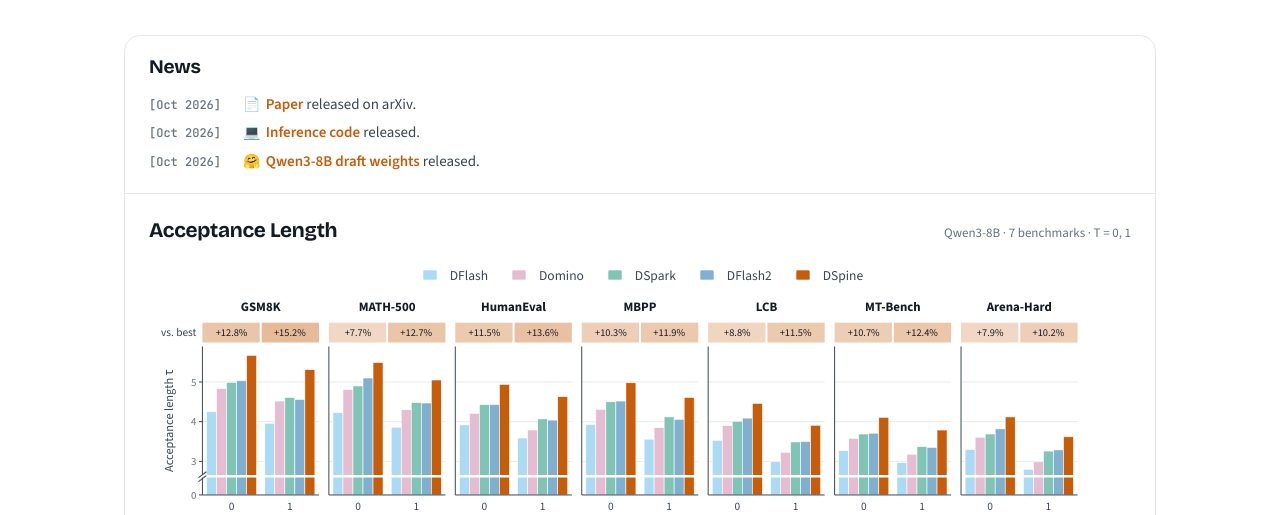
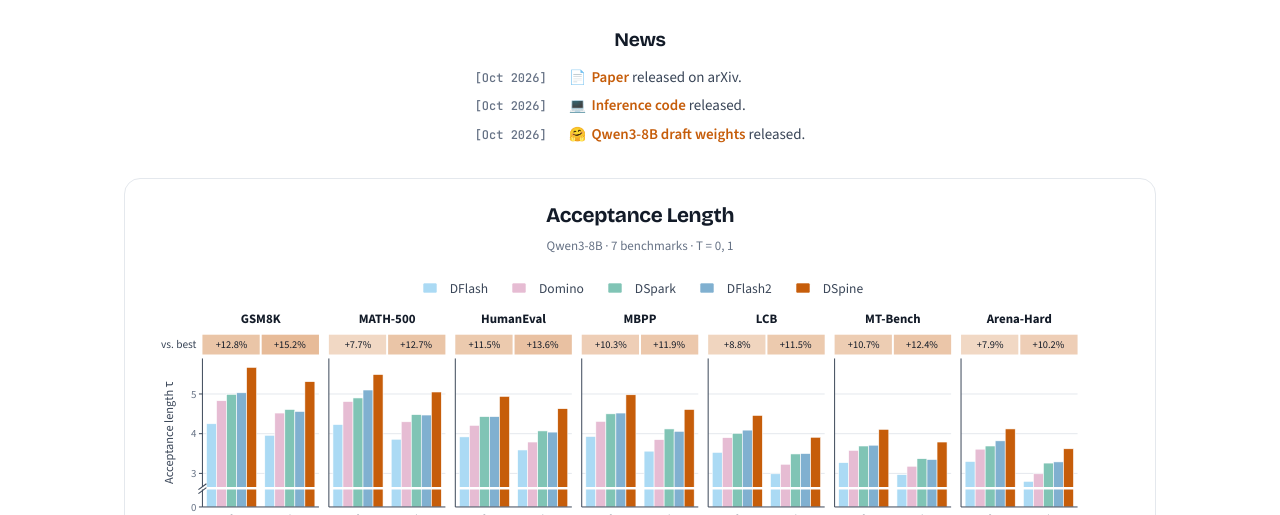
Before and after one commit to dspine-project/dspine-project.github.io, a plain HTML site: page index.html in a window 1280 px wide. Shown: the part 437-952 px from the top of the page. Drawn offline with nearby package versions, Linux system fonts and the light colour scheme.

Commit message:
Center news and separate the results panel

```diff
--- a/index.html
+++ b/index.html
@@ -134,16 +134,16 @@
 
 /* ---------- updates and headline results ---------- */
 .overview { margin-top: 30px; border: 1px solid var(--line); border-radius: 16px; overflow: hidden; }
-.news { padding: 20px 24px 18px; }
-.news .sec-title { font-size: 1.2rem; text-align: left; }
-.news-list { margin: 12px 0 0; padding: 0; list-style: none; font-size: 15px; line-height: 1.5; }
+.news { padding: 24px 24px 0; }
+.news .sec-title { font-size: 1.2rem; text-align: center; }
+.news-list { width: fit-content; max-width: 100%; margin: 12px auto 0; padding: 0; list-style: none; font-size: 15px; line-height: 1.5; }
 .news-list li { display: grid; grid-template-columns: 82px minmax(0, 1fr); gap: 12px; align-items: baseline; padding-block: 3px; color: var(--ink-2); }
 .news-list time { color: var(--muted); font: 500 12px/1.5 var(--font-mono); white-space: nowrap; }
 .news-icon { display: inline-block; width: 1.2em; margin-right: 6px; font-size: 14px; text-align: center; }
 .news-list a { color: var(--accent); font-weight: 600; text-decoration: none; text-underline-offset: 3px; }
 .news-list a:hover { color: var(--accent); text-decoration: underline; }
-.overview #teaser { padding: 24px 20px 26px; border-top: 1px solid var(--line); }
-.teaser-heading { display: flex; justify-content: space-between; align-items: baseline; gap: 12px; margin: 0 4px 20px; }
+.overview #teaser { padding: 24px 20px 26px; border-top: 0; }
+.teaser-heading { display: flex; flex-direction: column; align-items: center; gap: 6px; margin: 0 4px 20px; text-align: center; }
 .teaser-heading h2 { font-size: 1.3rem; line-height: 1.25; }
 .teaser-meta { color: var(--muted); font-size: 13px; white-space: nowrap; }
 .teaser-figure { margin: 0; }
@@ -151,7 +151,7 @@
 .overview + section { margin-top: 48px; border-top: 1px solid var(--line); }
 @media (max-width: 700px) {
   .overview { margin-top: 24px; border-radius: 12px; }
-  .news { padding: 18px; }
+  .news { padding: 24px 18px 0; }
   .news-list { font-size: 14px; }
   .news-list li { grid-template-columns: 74px minmax(0, 1fr); gap: 8px; }
   .news-list time { font-size: 11px; }
@@ -353,7 +353,6 @@
   </header>
 
   <!-- ================================================================ updates and headline results -->
-  <div class="overview">
   <section class="news" id="news" aria-labelledby="news-title">
     <h2 class="sec-title" id="news-title">News</h2>
     <ul class="news-list">
@@ -374,6 +373,7 @@
   </section>
 
   <!-- ================================================================ results comparison -->
+  <div class="overview">
   <section class="first" id="teaser" aria-labelledby="teaser-title">
     <div class="teaser-heading">
       <h2 id="teaser-title">Acceptance Length</h2>
```
